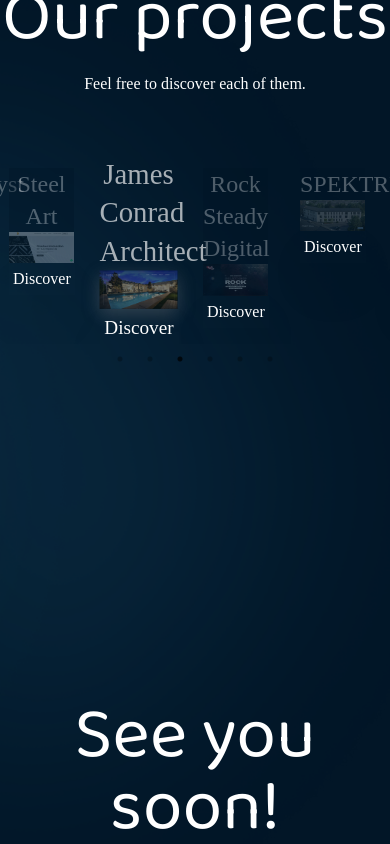
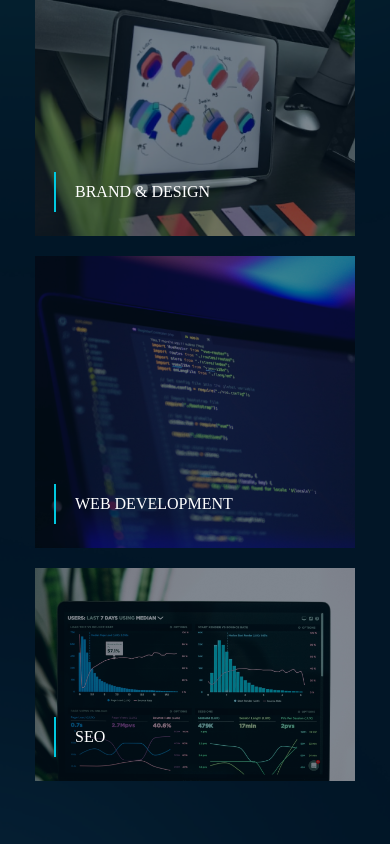
Before and after one commit to thehipposoft/thehipposoftsite, a Next.js app: page / in a window 390 px wide. Shown: the part 2000-2844 px from the top of the page. Built offline with nearby package versions, Linux system fonts and the light colour scheme; a web font is replaced by a local one.

Commit message:
Background in modals, mobile proyects carousel

```diff
--- a/components/box/index.tsx
+++ b/components/box/index.tsx
@@ -10,11 +10,11 @@ type gridProps = {
 const Box = ({bg, label, onClick}:gridProps) => {
     return(
         <div
-            className="flex items-end us-box relative"
+            className="flex items-end us-box mx-auto md:mx-0 relative my-5 md:my-0 h-[200px]"
             onClick={onClick}
         >
-            <img src={bg} className="md:h-[325px] md:w-full"/>
-            <div className="us-box-tag absolute flex items-center bottom-8">
+            <img src={bg} className="md:h-[325px] h-[200px] w-full"/>
+            <div className="us-box-tag md:absolute flex items-center bottom-8">
                 <span className="us-box-tag-line"/>
                 <h3>{label}</h3>
             </div>
--- a/components/contact/ContactModal.tsx
+++ b/components/contact/ContactModal.tsx
@@ -29,7 +29,7 @@ const ContactModal = (
                   },
             }}
         >
-            <div className={`md:py-8 md:px-2`}>
+            <div className={`md:py-8 md:px-2 contact-modal`}>
                 <img onClick={closeModal} className='cursor-pointer absolute top-[12%] right-[6rem]' src='/assets/close-menu.png'/>
                 <div className='flex justify-around'>
                     <div className='w-[40%] flex md:flex-col justify-center md:pl-12 md:pt-8'>
--- a/components/proyects/ProyectsCarousel.tsx
+++ b/components/proyects/ProyectsCarousel.tsx
@@ -8,7 +8,7 @@ import 'slick-carousel/slick/slick-theme.css';
 const ProyectsCarousel = ({ proyects }:any) => {
   const [activeIndex, setActiveIndex] = useState(0);
 
-  const settings = {
+  var settings = {
     infinite: true,
     speed: 500,
     autoplay: true,
@@ -17,6 +17,32 @@ const ProyectsCarousel = ({ proyects }:any) => {
     dots: true,
     centerMode: true,
     focusOnSelect: true,
+    responsive: [
+      {
+        breakpoint: 1024,
+        settings: {
+          slidesToShow: 3,
+          slidesToScroll: 3,
+          infinite: true,
+          dots: true
+        }
+      },
+      {
+        breakpoint: 600,
+        settings: {
+          slidesToShow: 2,
+          slidesToScroll: 2,
+          initialSlide: 2
+        }
+      },
+      {
+        breakpoint: 480,
+        settings: {
+          slidesToShow: 1,
+          slidesToScroll: 1
+        }
+      }
+    ],
     afterChange: (index) => setActiveIndex(index),
   };
 
@@ -31,7 +57,7 @@ const ProyectsCarousel = ({ proyects }:any) => {
           {
             activeIndex === index ?
               <a href={proyect.linkTo} rel='noreferrer' target={'_blank'} className={'proyect-display'}>
-                <h3 className='text-center text-2xl'>{proyect.title}</h3>
+                <h3 className='text-center md:text-2xl'>{proyect.title}</h3>
                 <img
                   src={proyect.image}
                   alt={`image ${index}`}
@@ -39,14 +65,14 @@ const ProyectsCarousel = ({ proyects }:any) => {
               </a>
             :
               <div className={'proyect-display'}>
-                <h3 className='text-center text-2xl'>{proyect.title}</h3>
+                <h3 className='text-center md:text-2xl'>{proyect.title}</h3>
                 <img
                   src={proyect.image}
                   alt={`image ${index}`}
                 />
               </div>
           }
-          <p className='absolute top-[50%] left-[41%] p-1 shadow-2xl'>Discover</p>
+          <p className='absolute top-[50%] md:left-[41%] left-[35%] p-1 shadow-2xl'>Discover</p>
         </div>
       ))}
     </Slider>
--- a/components/us/ModalUs.tsx
+++ b/components/us/ModalUs.tsx
@@ -28,13 +28,12 @@ const ModalUs = (
                   },
             }}
         >
-            <div className={'bg-[#341c66]'}>
+            <div className={'us-modal'}>
                 <img
                     src='/assets/close-modal.png'
                     onClick={closeModal}
-                    className={'cursor-pointer absolute top-[7%] left-[43%] font-bold z-10 text-2xl'}
+                    className={'cursor-pointer absolute md:top-[7%] md:left-[43%] left-[80%] top-5 font-bold z-10 text-2xl'}
                 >
-
                 </img>
                 {children}
             </div>
--- a/components/us/index.tsx
+++ b/components/us/index.tsx
@@ -11,7 +11,7 @@ const Us = () => {
     const [isSecondPageActive, setIsSecondPageActive] = useState<boolean>(false);
 
     return(
-        <div className='flex justify-between max-w-[1200px] md:mx-auto my-20 py-4' id='us'>
+        <div className='md:flex justify-between max-w-[1200px] md:mx-auto my-20 py-4' id='us'>
             <div className='flex flex-col justify-around md:w-3/12 mt-8 text-center md:text-left'>
                 <div>
                     <motion.h1
@@ -92,9 +92,9 @@ const Us = () => {
                 }}
                 viewport={{ once: true }}
                 transition={{duration: 1, delay: 1.7}}
-                className='md:grid hidden grid-cols-2 grid-rows-2'
+                className='md:grid mt-12 md:mt-0 mx-auto md:mx-0 grid-cols-2 grid-rows-2'
             >
-                <div className='w-[300px] h-[325px]'>
+                <div className='md:w-[300px] w-80 mx-auto md:mx-0 md:h-[325px]'>
                     <Box
                         bg='/assets/images/us/us-design.png'
                         label='BRAND & DESIGN'
@@ -104,7 +104,7 @@ const Us = () => {
                         }
                     />
                  </div>
-                <div className='w-[300px] h-[325px]'>
+                <div className='md:w-[300px] w-80 mx-auto md:mx-0 md:h-[325px]'>
                     <Box
                         bg='/assets/images/us/us-develop.png'
                         label='WEB DEVELOPMENT'
@@ -114,7 +114,7 @@ const Us = () => {
                         }
                     />
                  </div>
-                <div className='col-span-2 w-[600px] h-[325px]'>
+                <div className='col-span-2 md:w-[600px] w-80 mx-auto md:mx-0 md:h-[325px]'>
                     <Box
                         bg='/assets/images/us/us-seo.png'
                         label='SEO'
@@ -141,7 +141,7 @@ const Us = () => {
                         : US_DATA[selectedModalDataId].content
                     }
                     {
-                        US_DATA[selectedModalDataId].withPagination && <div className={'absolute bottom-[15%] left-[43%]'}>
+                        US_DATA[selectedModalDataId].withPagination && <div className={'absolute md:bottom-[15%] bottom-5 md:left-[43%] left-[80%]'}>
                             {
                                 isSecondPageActive
                                 ? <div
--- a/components/us/tile.tsx
+++ b/components/us/tile.tsx
@@ -27,20 +27,20 @@ const Tile = ({
 }:TileProps) => {
     return(
         <div>
-            <h1 className="text-center text-5xl font-[$baloo] my-8">{title}</h1>
-                <div className="flex items-center md:mt-4">
+            <h1 className="text-center md:text-5xl text-3xl font-[$baloo] my-8">{title}</h1>
+                <div className="flex items-center md:mt-4 mt-6">
                     <img src={img1} alt="" className="bg-[#02223B] p-4 rounded-lg rounded-l-none min-w-[85px] max-h-[80px] object-contain"/>
                     <p className="px-4 md:w-[70%]">{text1}</p>
                 </div>
-                <div className="flex items-center md:mt-4">
+                <div className="flex items-center md:mt-4 mt-6">
                     <img src={img2} alt="" className="bg-[#02223B] p-4 rounded-lg rounded-l-none min-w-[85px] max-h-[80px] object-contain"/>
                     <p className="px-4 md:w-[70%]">{text2}</p>
                 </div>
-                <div className="flex items-center md:mt-4">
+                <div className="flex items-center md:mt-4 mt-6">
                     <img src={img3} alt="" className="bg-[#02223B] p-4 rounded-lg rounded-l-none min-w-[85px] max-h-[80px] object-contain"/>
                     <p className="px-4 md:w-[70%]">{text3}</p>
                 </div>
-                <div className={`${img4 ? 'flex items-center md:mt-4' : 'hidden'}`}>
+                <div className={`${img4 ? 'flex items-center md:mt-4 mt-6' : 'hidden'}`}>
                     <img src={img4} alt="" className="bg-[#02223B] p-4 rounded-lg rounded-l-none min-w-[85px] max-h-[80px] object-contain"/>
                     <p className="pl-4 md:w-[70%]">{text4}</p>
                 </div>
--- a/styles/globals.scss
+++ b/styles/globals.scss
@@ -192,6 +192,12 @@ button {
 
 //Us modal
 
+.us-modal {
+  background-color: $dark-blue;
+  background-image: url('/assets/images/home/is_us_bg.png');
+  background-size: cover;
+  background-position: 5% 25%;
+}
 
 //Technologies Styles
 
@@ -256,7 +262,14 @@ button {
 .slick-next {
   right: 30px;
 }
+//Contact modal
 
+.contact-modal {
+  background-color: $dark-blue;
+  background-image: url('/assets/images/home/is_us_bg.png');
+  background-size: cover;
+  background-position: 5% 25%;
+}
 
 //Contact{
 .hippo-bg {
```
Also changed, not shown: components/us/constants.tsx (+12 -12 lines).
